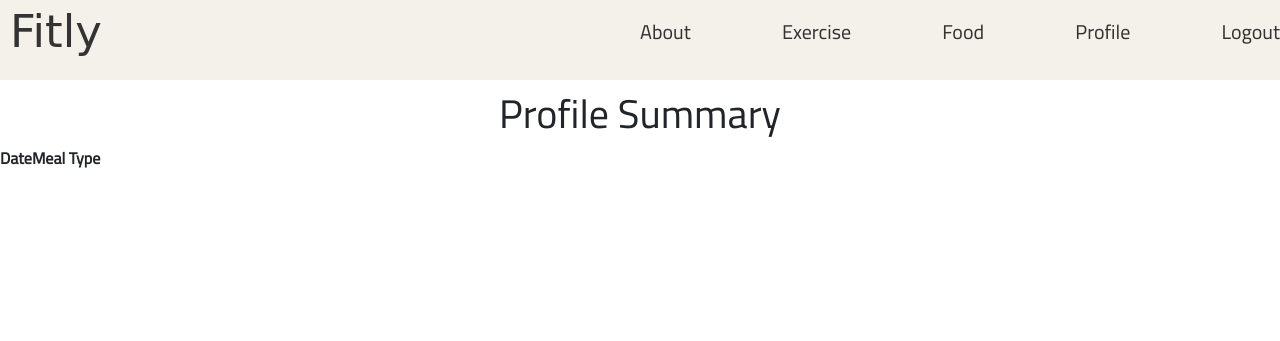
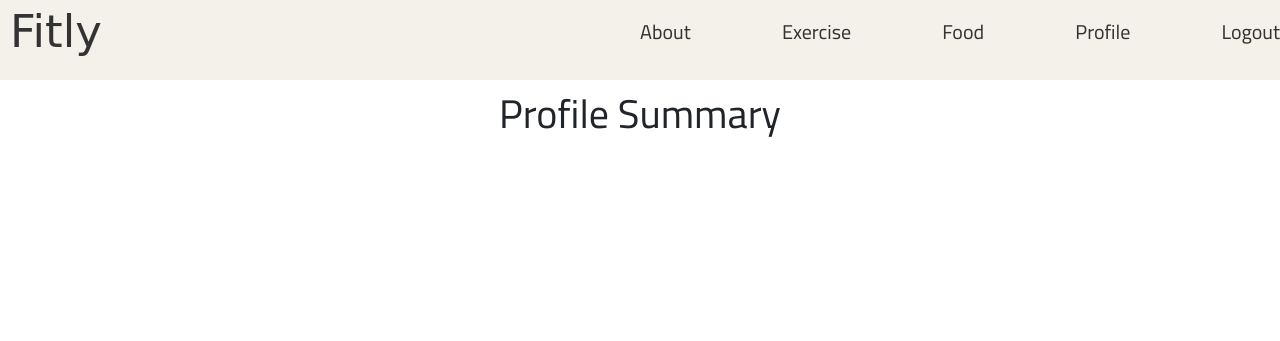
Before and after one commit to nwilltell27/fitly, a Django app: page /user/index/ in a window 1280 px wide. Shown: the top 341 px of the page. Run offline with Django 3.2, Linux system fonts and the light colour scheme; the visitor is signed in with stand-in values (Sample User, id 1); lists and menus that the app fills with data are empty; some libraries are stand-ins or nearby versions; some web fonts are replaced.

Commit message:
wip: removes changes to user index

```diff
--- a/main_app/templates/user/index.html
+++ b/main_app/templates/user/index.html
@@ -3,23 +3,4 @@
 
     <h1>Profile Summary</h1>
 
-    <div>
-        <table>
-            <thead>
-                <tr>
-                    <th>Date</th>
-                    <th>Meal Type</th>
-                </tr>
-            </thead>
-            <tbody>
-                {% for flog in userprofile.flog_set.all %}
-                    <tr>
-                        <td>{{ flog.date_time }}</td>
-                        <td>{{ flog.get_meal_type_display }}</td>
-                    </tr>
-                {% endfor %}
-            </tbody>
-        </table>
-    </div>
-
 {% endblock %}
```
